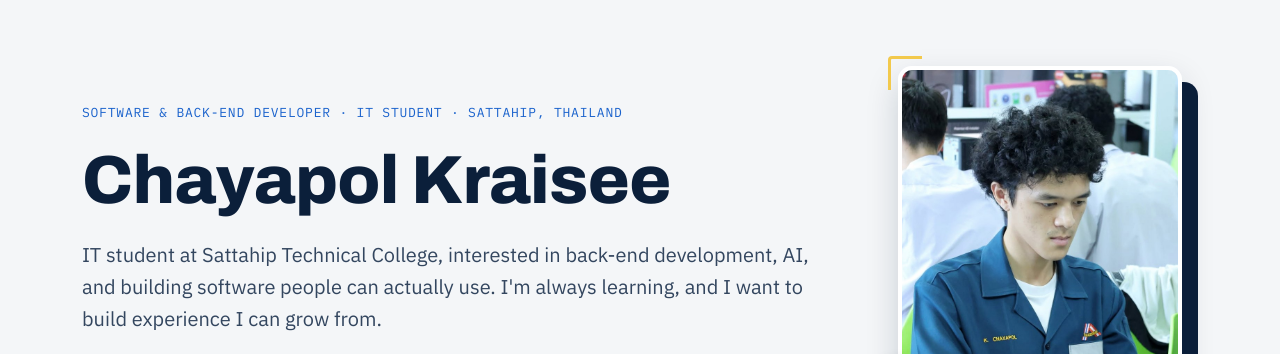
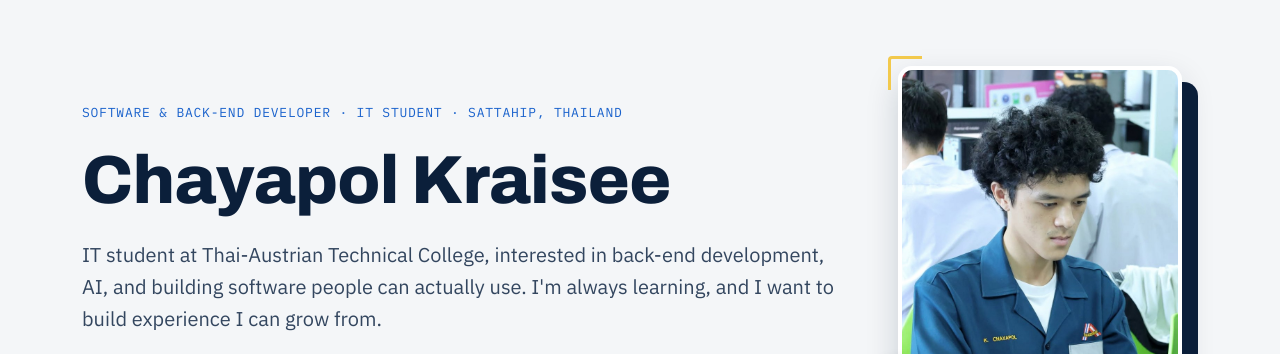
Before and after one commit to slazhz/slazhz.github.io, a plain HTML site: page index.html in a window 1280 px wide. Shown: the part 75-429 px from the top of the page. Drawn offline with Linux system fonts and the light colour scheme.

Commit message:
Fixed college's name

```diff
--- a/index.html
+++ b/index.html
@@ -56,7 +56,7 @@
       <div class="hero-text">
         <p class="eyebrow">Software &amp; back-end developer · IT student · Sattahip, Thailand</p>
         <h1 class="hero-title">Chayapol Kraisee</h1>
-        <p class="lead">IT student at Sattahip Technical College, interested in back-end development, AI, and building software people can actually use. I'm always learning, and I want to build experience I can grow from.</p>
+        <p class="lead">IT student at Thai-Austrian Technical College, interested in back-end development, AI, and building software people can actually use. I'm always learning, and I want to build experience I can grow from.</p>
         <div class="actions">
           <a class="btn btn-primary" href="#projects">See my projects</a>
           <a class="btn btn-ghost" href="https://github.com/slazhz">
```
